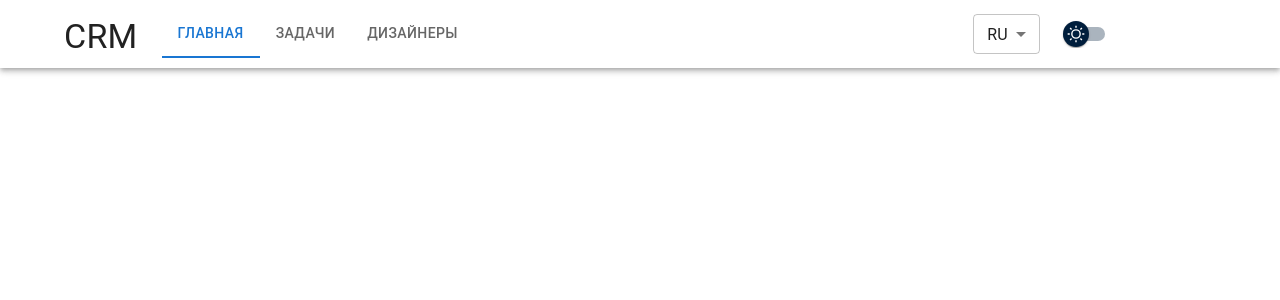
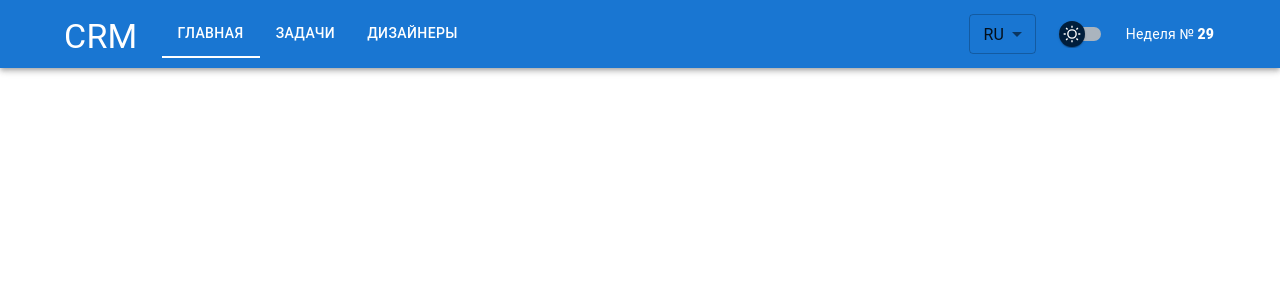
Before and after one commit to TheVadiratti/crm-system, a React (Vite) app: page / in a window 1280 px wide. Shown: the top 300 px of the page. Built offline with nearby package versions, Linux system fonts and the light colour scheme; no server answers.

Commit message:
Изменяет стили Header компонентов

```diff
--- a/src/components/Header/desktop/Header.desktop.tsx
+++ b/src/components/Header/desktop/Header.desktop.tsx
@@ -15,10 +15,7 @@ export default function HeaderDesktop() {
   const isUpMd = useMediaQuery(theme.breakpoints.up('md'));
 
   return (
-    <AppBar
-      position="sticky"
-      sx={{ p: '10px 0', backgroundColor: 'background.paper' }}
-    >
+    <AppBar position="sticky" sx={{ p: '10px 0' }}>
       <Container
         sx={{
           display: 'flex',
@@ -26,14 +23,14 @@ export default function HeaderDesktop() {
           justifyContent: 'space-between',
         }}
       >
-        <Box sx={{ display: 'flex', gap: isUpMd ? 3 : 0.5 }}>
+        <Box sx={{ display: 'flex', gap: isUpMd ? 3 : 1 }}>
           <Typography
             component="h1"
             variant="h4"
             sx={{
               display: 'flex',
               alignItems: 'end',
-              color: 'text.primary',
+              color: 'common.white',
             }}
           >
             CRM
--- a/src/components/Header/desktop/Navigation/Navigation.tsx
+++ b/src/components/Header/desktop/Navigation/Navigation.tsx
@@ -1,9 +1,17 @@
 import { type SyntheticEvent } from 'react';
+import { SxProps, Theme } from '@mui/material';
 import Tab from '@mui/material/Tab';
 import Tabs from '@mui/material/Tabs';
 import { useTranslation } from 'react-i18next';
 import { useLocation, useNavigate } from 'react-router-dom';
 import routes from '../../../../router/routes';
+
+const TabSxStyles: SxProps<Theme> = {
+  color: 'common.white',
+  '&.Mui-selected': {
+    color: 'common.white',
+  },
+};
 
 export default function Navigation() {
   const { t: localize } = useTranslation();
@@ -15,12 +23,29 @@ export default function Navigation() {
   };
 
   return (
-    <Tabs value={location.pathname} onChange={handleChange}>
-      <Tab label={localize('pageHeaders.main')} value={routes.main.index} />
-      <Tab label={localize('pageHeaders.tasks')} value={routes.tasks.index} />
+    <Tabs
+      value={location.pathname}
+      onChange={handleChange}
+      sx={{
+        '.MuiTabs-indicator': {
+          backgroundColor: 'common.white',
+        },
+      }}
+    >
+      <Tab
+        label={localize('pageHeaders.main')}
+        value={routes.main.index}
+        sx={TabSxStyles}
+      />
+      <Tab
+        label={localize('pageHeaders.tasks')}
+        value={routes.tasks.index}
+        sx={TabSxStyles}
+      />
       <Tab
         label={localize('pageHeaders.designers')}
         value={routes.designers.index}
+        sx={TabSxStyles}
       />
     </Tabs>
   );
--- a/src/components/Header/mobile/Header.mobile.tsx
+++ b/src/components/Header/mobile/Header.mobile.tsx
@@ -26,13 +26,16 @@ export default function HeaderMobile() {
           onClick={toggleDrawer(true)}
           sx={{
             width: 'fit-content',
-            '&.MuiIconButton-colorPrimary': {
-              color: 'text.primary',
-            },
           }}
           size="large"
         >
-          <MenuIcon fontSize="large" />
+          <MenuIcon
+            fontSize="large"
+            color="action"
+            sx={{
+              color: 'common.white',
+            }}
+          />
         </IconButton>
         <WeekNumber />
       </Container>
--- a/src/components/WeekNumber/WeekNumber.tsx
+++ b/src/components/WeekNumber/WeekNumber.tsx
@@ -9,7 +9,13 @@ export default function WeekNumber() {
   const weekNumber = useMemo(() => getWeek(new Date()), []);
 
   return (
-    <Typography variant="body2" component="p">
+    <Typography
+      variant="body2"
+      component="p"
+      color="common.white"
+      textAlign="center"
+      sx={{ minWidth: '92px' }}
+    >
       {`${localize('header.weekNumber')} `}
       <Typography variant="body2" component="strong" fontWeight={800}>
         {weekNumber}
```
